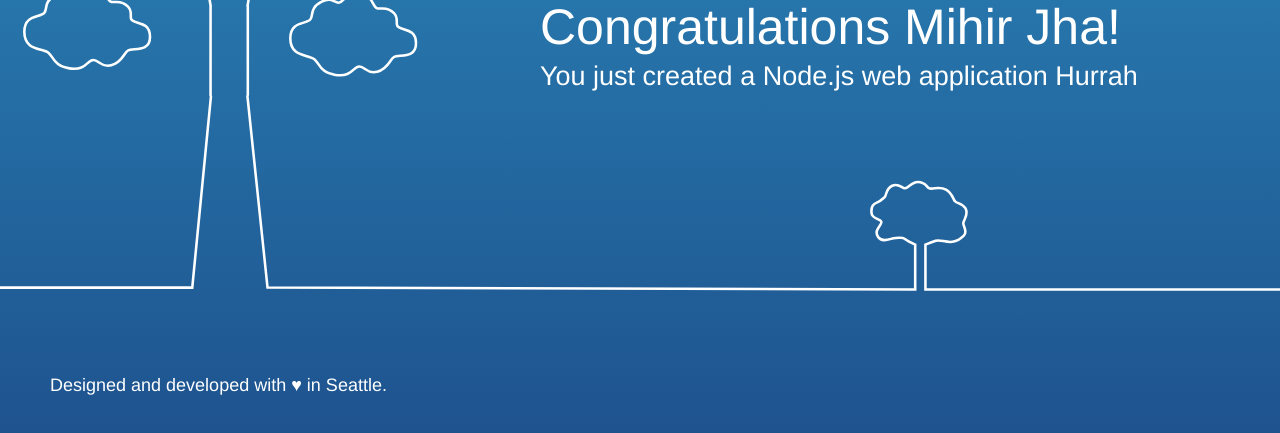
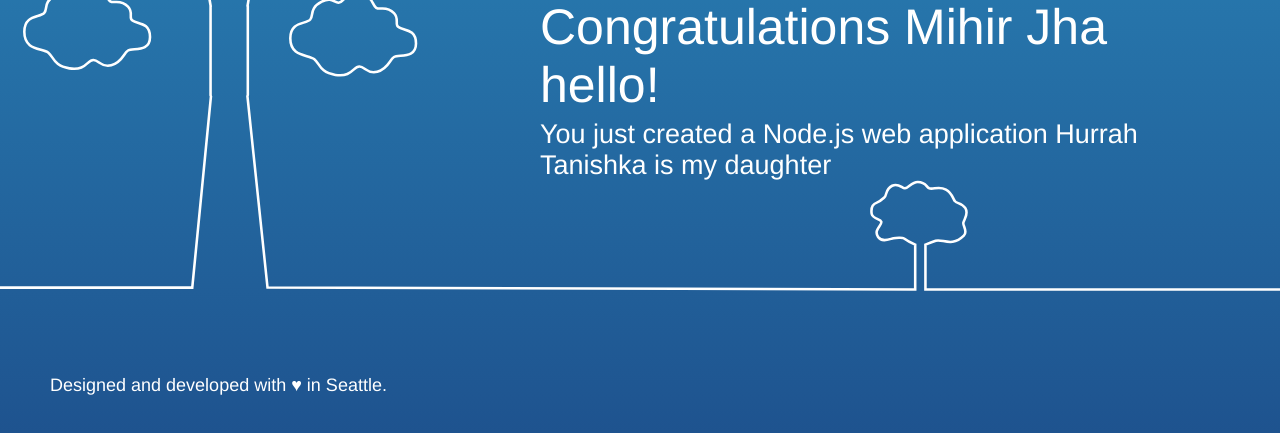
Before and after one commit to mihirjh/Web-Service-Using-Node.js, a website: page public/index.html in a window 1280 px wide. Shown: the part 355-788 px from the top of the page. Drawn offline with Linux system fonts and the light colour scheme.

Commit message:
Tanishka Changes
Changes

```diff
--- a/public/index.html
+++ b/public/index.html
@@ -58,8 +58,9 @@
         <div class="message">
             <a class="twitter-link" href="http://twitter.com/home/?status=I%20created%20a%20project%20with%20AWS%20CodeStar!%20%23AWS%20%23AWSCodeStar%20https%3A%2F%2Faws.amazon.com%2Fcodestar"><img src="img/tweet.svg" /></a>
             <div class="text">
-                <h1>Congratulations Mihir Jha!</h1>
+                <h1>Congratulations Mihir Jha hello!</h1>
                 <h2>You just created a Node.js web application Hurrah</h2>
+                <h2>Tanishka is my daughter</h2>
             </div>
         </div>
     </div>
```
